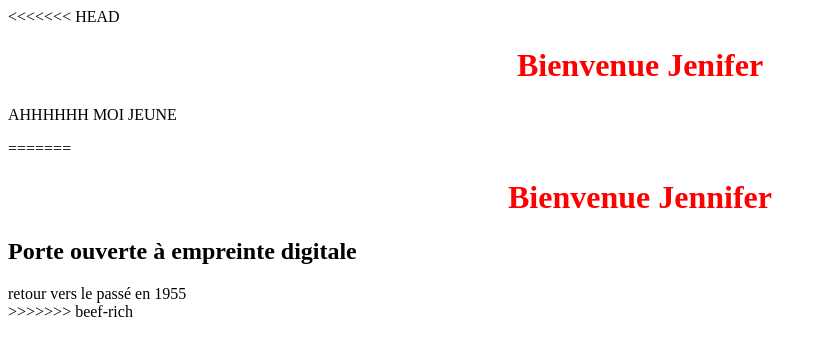
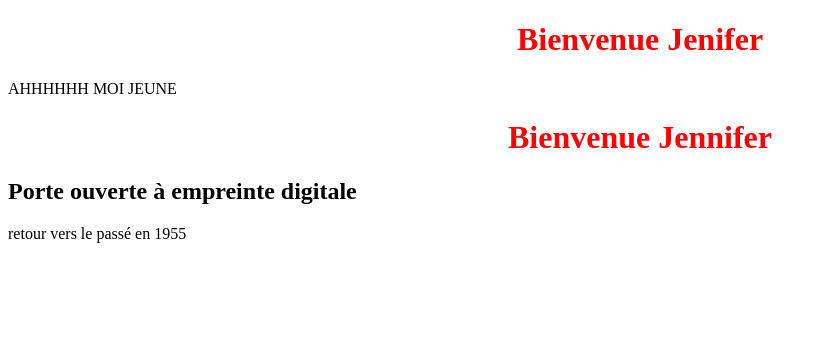
Before and after one commit to Fogulus/tutoGit, a plain HTML site: page index.html in a window 1280 px wide. Shown: the whole page, without its empty margins (0-827 px from the left). Drawn offline with Linux system fonts and the light colour scheme.

Commit message:
les changements de beef-rich et de maine

```diff
--- a/index.html
+++ b/index.html
@@ -8,15 +8,12 @@
   <title>Tuto git</title>
 </head>
 <body>
-<<<<<<< HEAD
   <h1>Bienvenue Jenifer</h1>
   <p>AHHHHHH MOI JEUNE</p>
-=======
   <h1>Bienvenue Jennifer</h1>
   <h2>Porte ouverte à empreinte digitale</h2>
   <div>
     retour vers le passé en 1955
   </div>
->>>>>>> beef-rich
 </body>
 </html>
```
